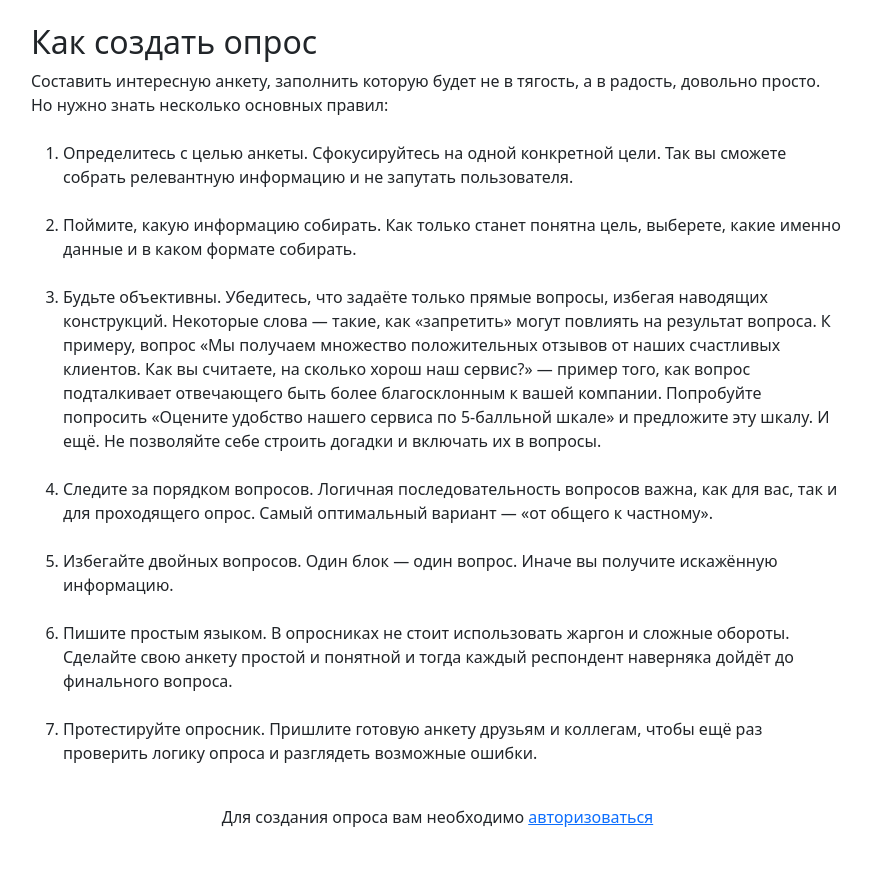
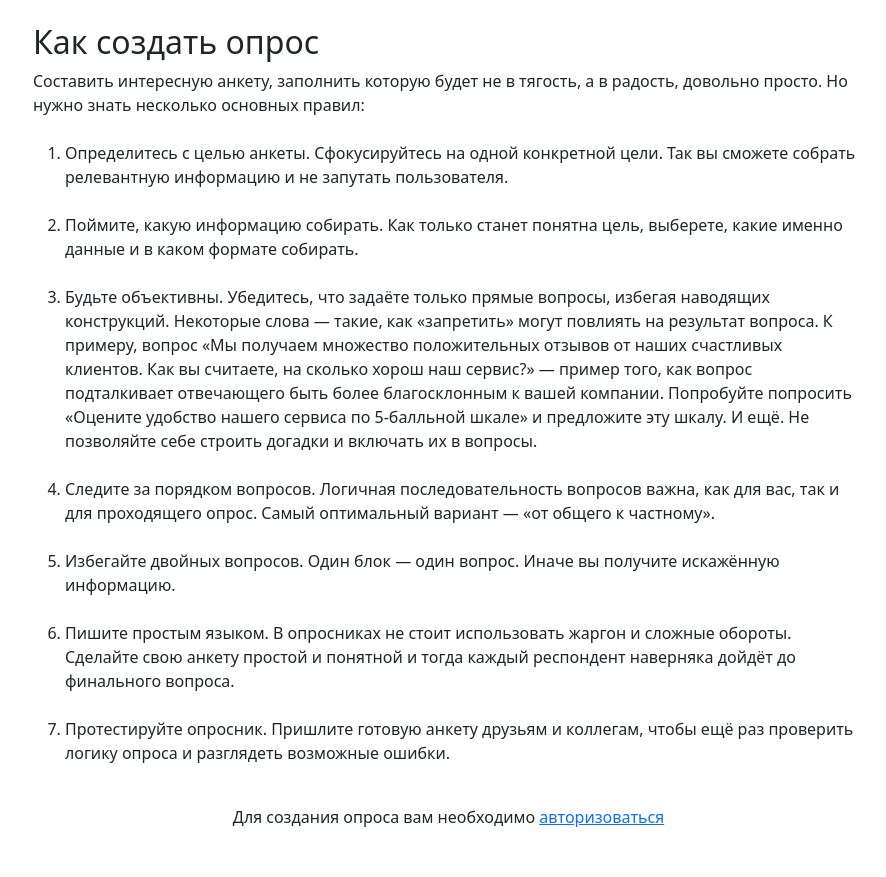
Before and after one commit to Ryize/YourQuestionnaire, a Django app: page / in a window 1280 px wide. Shown: the part 592-1469 px from the top of the page, without its empty margins (144-1030 px from the left). Run offline with Django 4.2, Linux system fonts and the light colour scheme.

Commit message:
Minor Refactoring

```diff
--- a/questionnaire/templates/questionnaire/index.html
+++ b/questionnaire/templates/questionnaire/index.html
@@ -18,8 +18,8 @@
         }
     </style>
 
-    <div class="container" style="width: 100%;">
-        <div class="row content" style="width: 100%;">
+    <div class="container">
+        <div class="row content">
             <div class="col-xs-1 col-sm-1 col-md-1 col-lg-1"></div>
             <div class="col-xs-9 col-sm-9 col-md-9 col-lg-9 nomargin">
                 <br>
```
